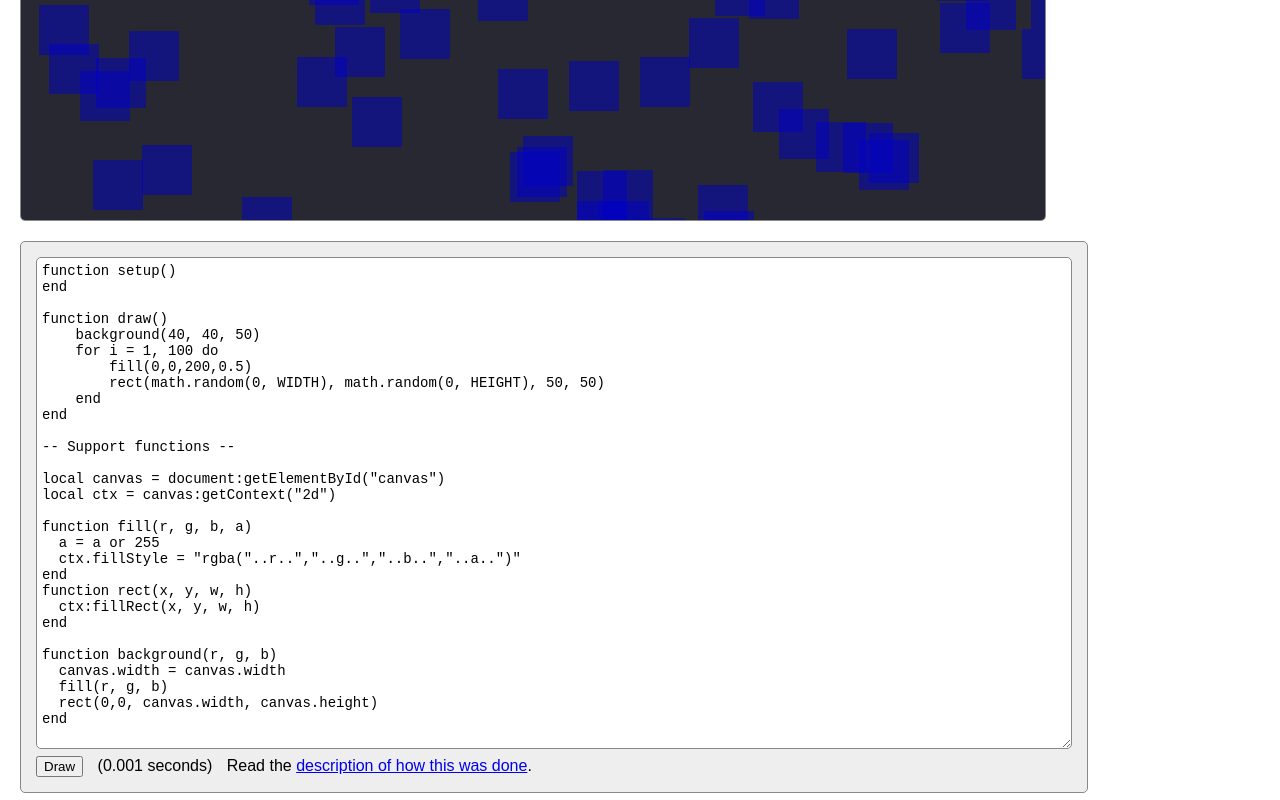
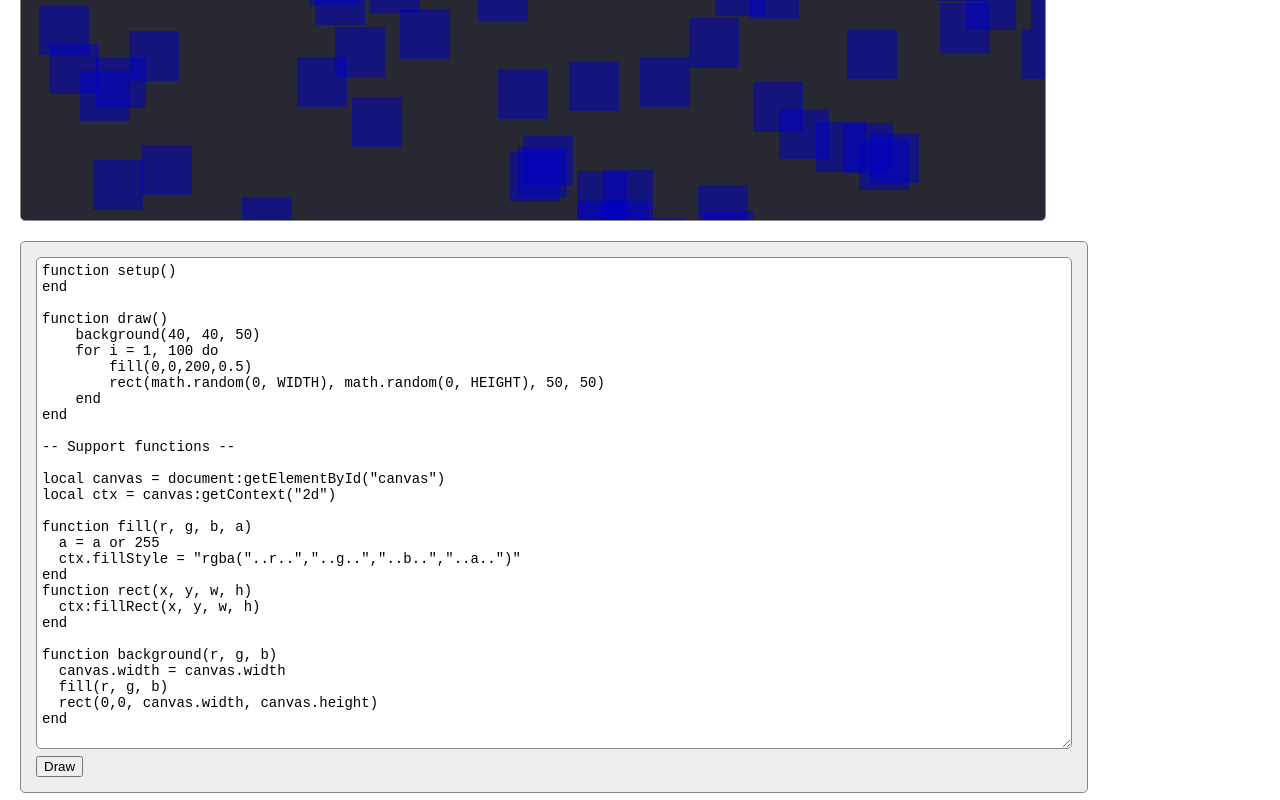
Before and after one commit to tnlogy/codea-samples, a plain HTML site: page Codea HTML Runtime/CodeaRuntime.html in a window 1280 px wide. Shown: the part 569-1369 px from the top of the page. Drawn offline with Linux system fonts and the light colour scheme.

Commit message:
First pages commit

```diff
--- a/Codea HTML Runtime/CodeaRuntime.html
+++ b/Codea HTML Runtime/CodeaRuntime.html
@@ -63,8 +63,6 @@ function background(r, g, b)
 end
 </textarea><br>
       <input type="button" name="button" value="Draw" onclick="run(lua_load(this.form.inputbox.value))">
-      <span class="morespace" id="done">(0.001 seconds)</span>
-      <span class="morespace">Read the <a href="http://notebook.kulchenko.com/programming/drawing-on-browser-canvas-with-lua">description of how this was done</a></span>.
     </form>
 
 
```
